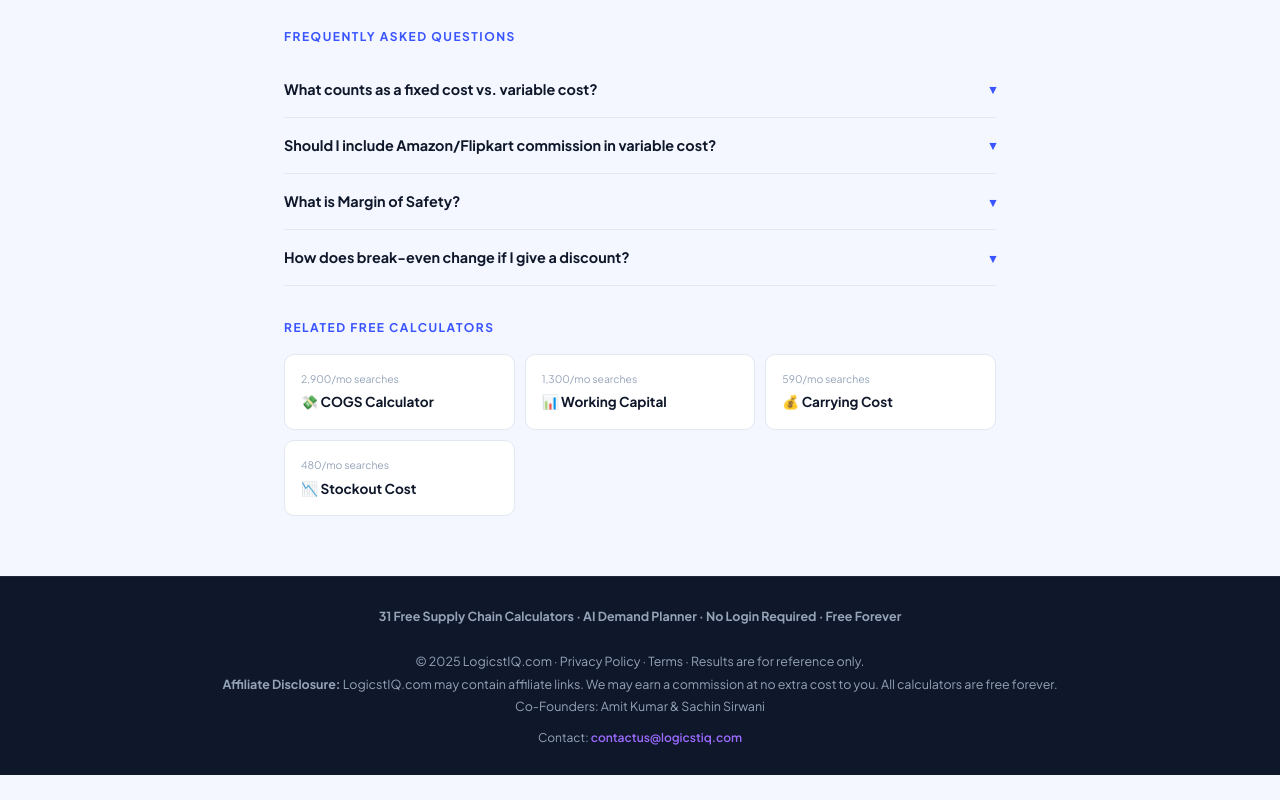
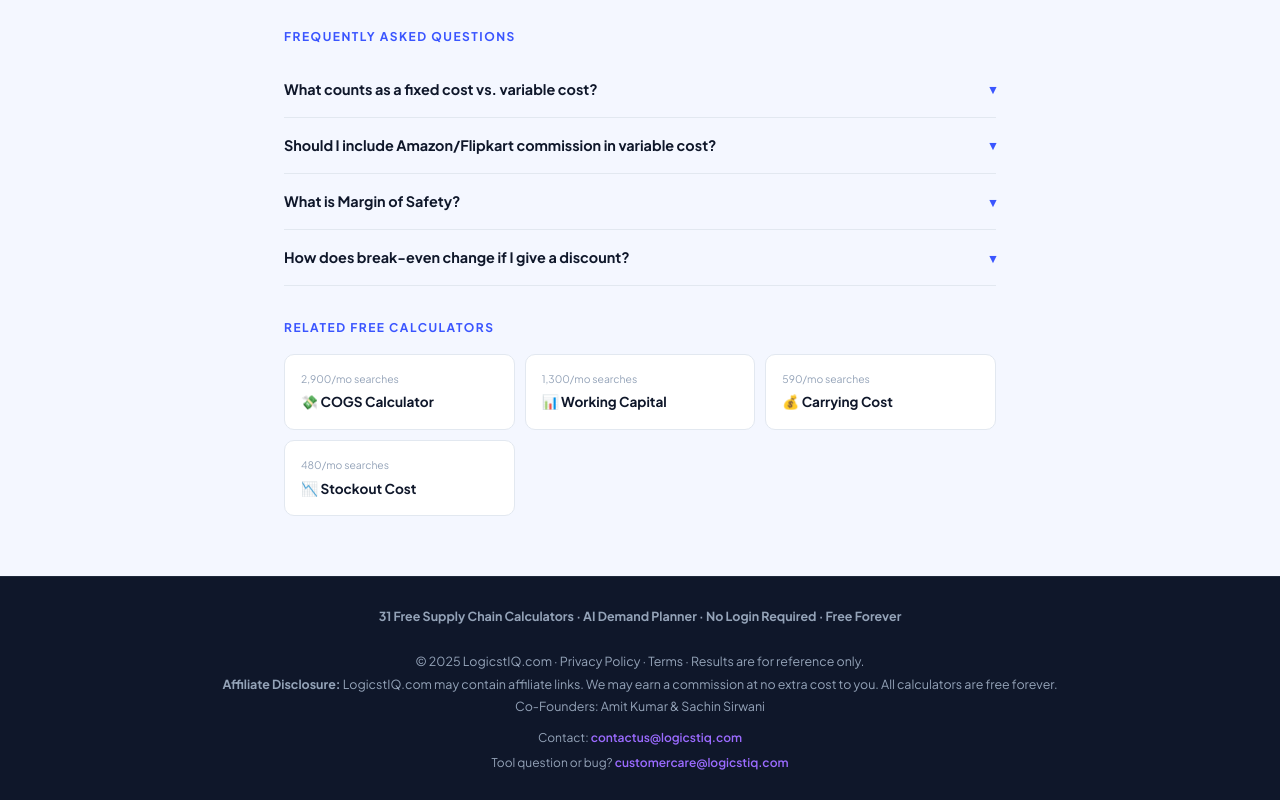
Before and after one commit to logicstiq/logicstiq, a plain HTML site: page break-even-calculator.html in a window 1280 px wide. Shown: the part 2359-3159 px from the top of the page. Before the commit the page ends 3134 px from the top, so only its background shows below. Drawn offline with Linux system fonts and the light colour scheme.

Commit message:
Add support email.  break-even-calculator.html

```diff
--- a/break-even-calculator.html
+++ b/break-even-calculator.html
@@ -329,6 +329,10 @@
 Contact: <a href="mailto:contactus@logicstiq.com"
 style="color:#9B6BFF;text-decoration:none;font-weight:600">contactus@logicstiq.com</a>
 </p>
+<p style="margin-top:6px;font-size:12px;color:#94A3B8">
+Tool question or bug? <a href="mailto:customercare@logicstiq.com"
+style="color:#9B6BFF;text-decoration:none;font-weight:600">customercare@logicstiq.com</a>
+</p>
 </footer>
 
 <script>
```
